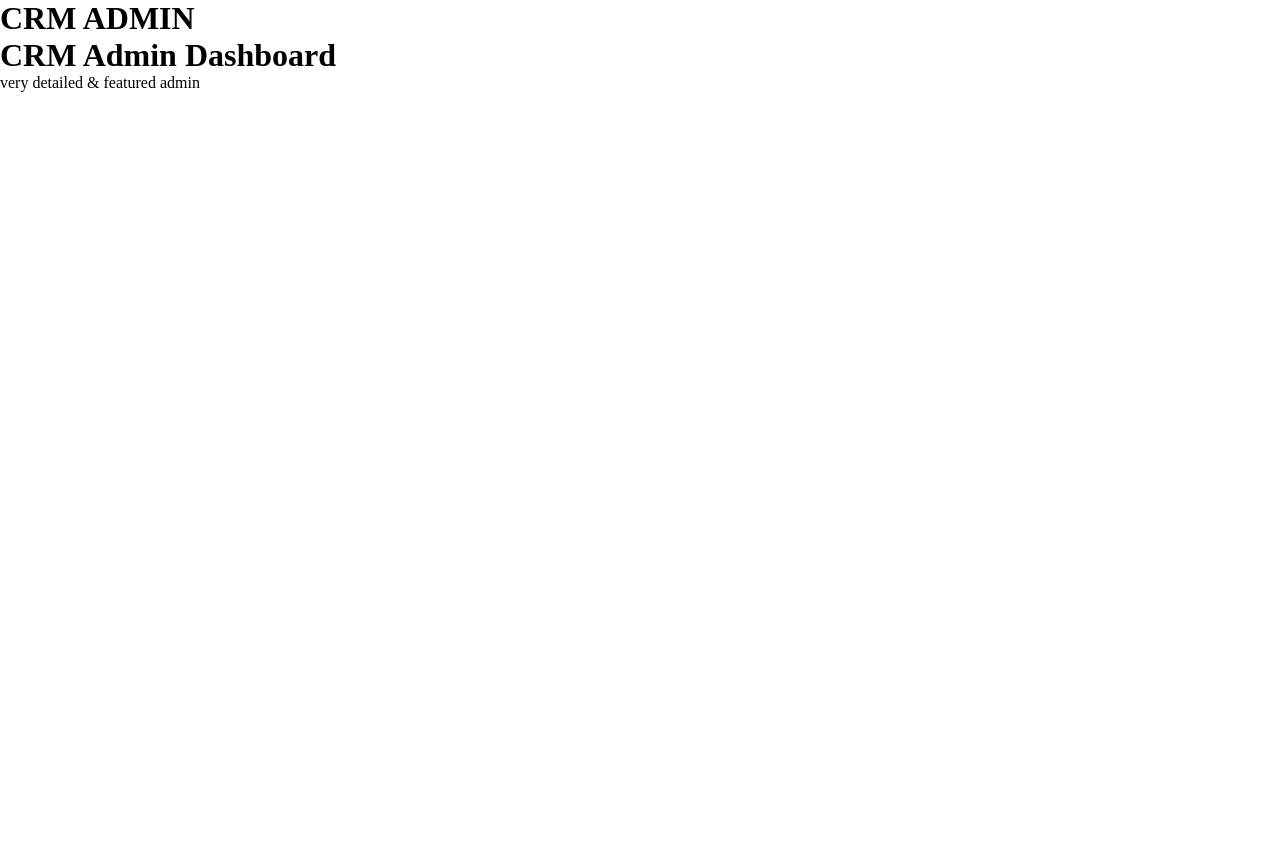
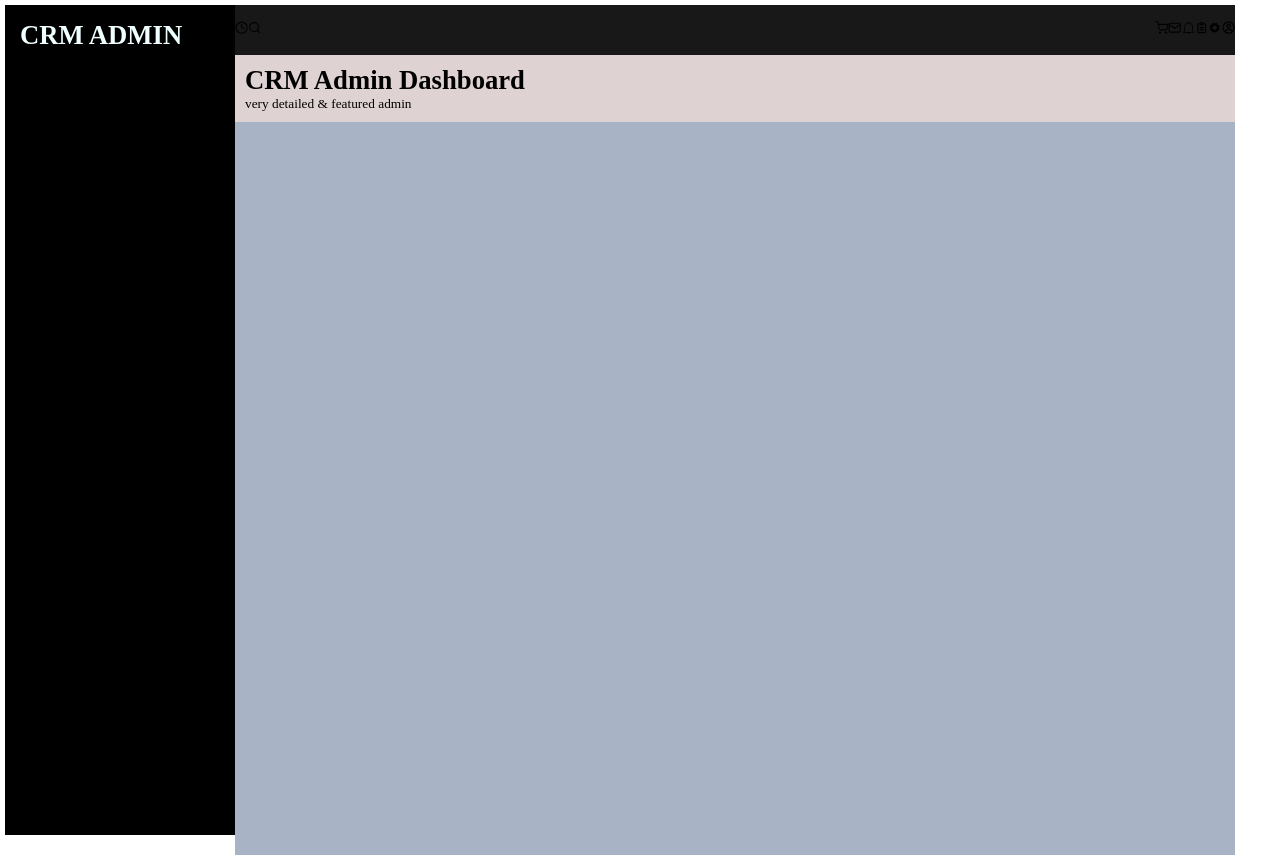
Before and after one commit to nawagirwacatherine/FINAL-INTERVIEW, a React (Vite) app in the folder final-interview/: page / in a window 1280 px wide. Before the commit the page ends 800 px from the top, so only its background shows below. Built offline with nearby package versions, Linux system fonts and the light colour scheme.

Commit message:
Add icons to icon bar

```diff
--- a/final-interview/package.json
+++ b/final-interview/package.json
@@ -11,7 +11,8 @@
   },
   "dependencies": {
     "react": "^18.3.1",
-    "react-dom": "^18.3.1"
+    "react-dom": "^18.3.1",
+    "react-icons": "^5.4.0"
   },
   "devDependencies": {
     "@eslint/js": "^9.17.0",
--- a/final-interview/src/App.css
+++ b/final-interview/src/App.css
@@ -2,3 +2,47 @@
   margin: 0;
   padding: 0;
 }
+
+.app {
+  padding: 5px;
+  height: 100%;
+  display: flex;
+}
+
+.admin-icon {
+
+   border: 0 solid green;
+   height: 850px;
+   width: 1000px;
+font-size: smaller;
+  background-color: rgb(168, 179, 197);
+}
+
+.side-bar {
+  background-color: black;
+  color: azure;
+  height: 800px;
+  width: 200px;
+  align-self: flex-start;
+  padding: 15px;
+ font-size: smaller;
+
+}
+
+.icon {
+  background-color: rgb(24, 24, 24);
+  height: 50px;
+  display: flex;
+  align-items: center;
+  justify-content:space-between ;
+
+
+
+}
+
+.admin-bar {
+  padding: 10px;
+  align-items: center;
+  background-color: rgb(223, 210, 210);
+
+}
--- a/final-interview/src/App.jsx
+++ b/final-interview/src/App.jsx
@@ -4,7 +4,7 @@ import Admin from "./pages/Admin.jsx"
 function App () {
 
   return (
- <div>
+ <div className="app">
   < Admin />
  </div>
   )
--- a/final-interview/src/pages/Admin.jsx
+++ b/final-interview/src/pages/Admin.jsx
@@ -2,15 +2,19 @@
 import AdminBar from "./AdminBar.jsx"
 import SideBar from "./SideBar.jsx"
 import Icon from "./Icon.jsx"
+import Content from "./Content.jsx"
 
 function Admin () {
 
   return (
- <div className="admin">
+    <>
      < SideBar />
+     <div className="admin-icon">
      < Icon />
   < AdminBar />
+  < Content />
  </div>
+ </>
   )
 }
 
--- a/final-interview/src/pages/Icon.jsx
+++ b/final-interview/src/pages/Icon.jsx
@@ -1,8 +1,25 @@
+import { FiSearch, FiShoppingCart,  FiMail,  FiClock,  } from "react-icons/fi";
+import { TfiBell } from "react-icons/tfi";
+import { TbClipboardText } from "react-icons/tb";
+import { IoIosSettings } from "react-icons/io";
+import { CgProfile } from "react-icons/cg";
+
 function Icon () {
 
     return (
    <div className="icon">
-
+     <div className="icon1">
+        <FiClock />
+        <FiSearch />
+        </div>
+        <div className="icon2">
+          <FiShoppingCart />
+          <FiMail />
+          <TfiBell />
+          < TbClipboardText/>
+          <IoIosSettings/>
+          <CgProfile />
+          </div>
    </div>
     )
   }
```
Also changed, not shown: 1 other file (tests, documents, lock files or other folders).
